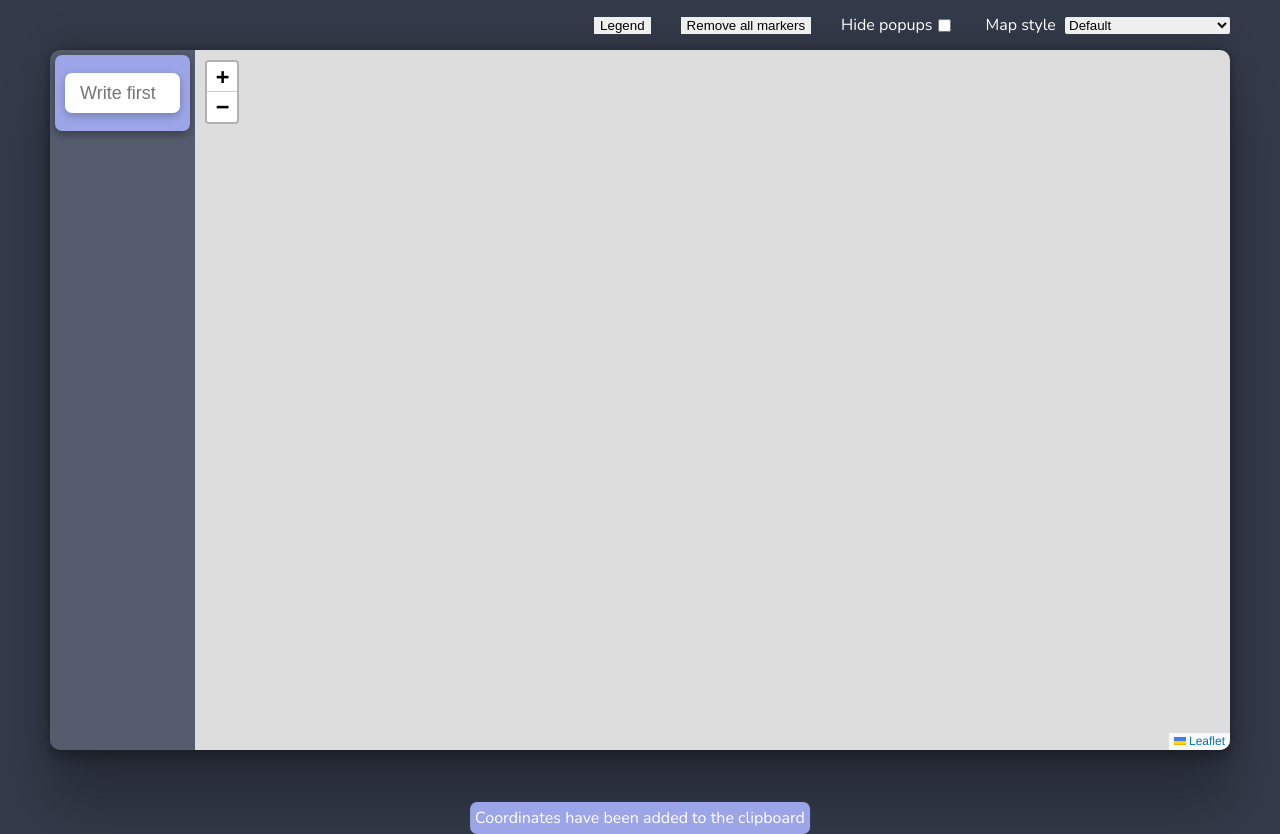
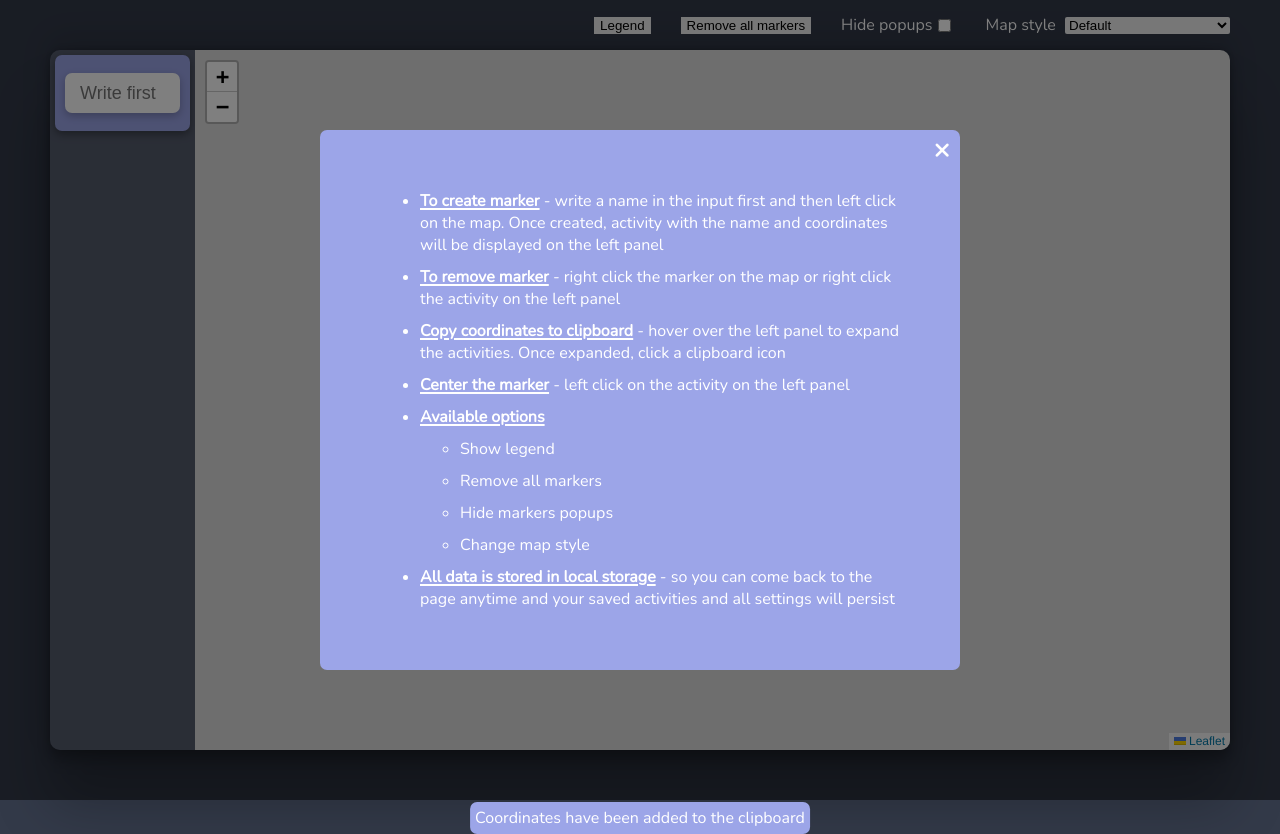
Before and after one commit to Celkowy/trail-tales, a plain HTML site: page index.html in a window 1280 px wide. Drawn offline with nearby package versions, Linux system fonts and the light colour scheme.

Commit message:
possible improvements fixed

```diff
--- a/eventListeners.js
+++ b/eventListeners.js
@@ -15,9 +15,13 @@ const input = document.querySelector('.marker-title')
 const popupToRemove = document.querySelector('.popup-to-remove')
 const background = document.querySelector('.background')
 const removeAllMarkersButton = document.querySelector('.remove-all-markers')
+const legendButton = document.querySelector('.legend')
+
+!localStorage.getItem('hidePopups') ? openLegend() : localStorage.setItem('firstEntry', 'no')
 
 //legend what to do -> button with popup
 //hide click check it
+//show legend on the first entry of the page / localstorage
 
 leftPanel.addEventListener('mouseover', function (e) {
   mapContainer.classList.add('expand')
@@ -120,7 +124,49 @@ removeAllMarkersButton.addEventListener('click', () => {
   exit.addEventListener('click', handleRemoveAllMarkersPopup.bind(null, popupToRemove, background))
 })
 
+legendButton.addEventListener('click', () => {
+  openLegend()
+})
+
 background.addEventListener('click', () => {
   popupToRemove.classList.remove('active')
   background.classList.remove('active')
 })
+
+function openLegend() {
+  popupToRemove.innerHTML = `
+  <i class="fa-solid fa-xmark"></i>
+  <div class="legend-content">
+    <ul>
+      <li>
+        <span class="underline">To create marker</span> - write a name in the input first and then left click on the map.
+        Once created, activity with the name and coordinates will be displayed on the left panel
+      </li>
+      <li>
+        <span class="underline">To remove marker</span> - right click the marker on the map or right click the activity on
+        the left panel
+      </li>
+      <li>
+        <span class="underline">Copy coordinates to clipboard</span> - hover over the left panel to expand the activities.
+        Once expanded, click a clipboard icon
+      </li>
+      <li><span class="underline">Center the marker</span> - left click on the activity on the left panel</li>
+      <li><span class="underline">Available options</span></li>
+      <ul>
+        <li>Show legend</li>
+        <li>Remove all markers</li>
+        <li>Hide markers popups</li>
+        <li>Change map style</li>
+      </ul>
+      <li>
+        <span class="underline">All data is stored in local storage</span> - so you can come back to the page anytime and
+        your saved activities and all settings will persist
+      </li>
+    </ul>
+  </div>
+  `
+  popupToRemove.classList.add('active')
+  background.classList.add('active')
+  const exit = document.querySelector('.fa-xmark')
+  exit.addEventListener('click', handleRemoveAllMarkersPopup.bind(null, popupToRemove, background))
+}
--- a/index.html
+++ b/index.html
@@ -45,8 +45,8 @@
       <button class="legend">Legend</button>
       <button class="remove-all-markers">Remove all markers</button>
       <div class="checkbox">
-        <label for="checkbox">Hide popups</label>
-        <input type="checkbox" class="hide-popups" />
+        <label for="checkbox-input">Hide popups</label>
+        <input id="checkbox-input" type="checkbox" class="hide-popups" />
       </div>
       <div class="map-style">
         <label for="map-style">Map style</label>
@@ -61,7 +61,7 @@
     <div class="wrapper">
       <div class="left-panel">
         <form>
-          <input class="marker-title" type="text" placeholder="Write first" maxlength="50" />
+          <input id="form-marker-title" class="marker-title" type="text" placeholder="Write first" maxlength="50" />
         </form>
         <div class="cords-list"></div>
       </div>
--- a/style.css
+++ b/style.css
@@ -260,21 +260,19 @@ button {
   align-items: center;
   top: 50%;
   left: 50%;
+  padding: 50px;
   transform: translate(-50%, -50%);
   z-index: 99999999;
-  width: 400px;
-  height: 150px;
   background-color: #9ca5e8;
   border-radius: 7px;
   color: white;
-  /* display: none; */
 }
 
 .button-container {
   width: 150px;
   display: flex;
   justify-content: space-between;
-  margin-top: 15px;
+  margin-top: 25px;
 }
 
 .popup-to-remove.active {
@@ -312,3 +310,12 @@ i {
   padding: 12px 30px;
   border-radius: 7px;
 }
+
+li {
+  margin: 10px;
+}
+
+.underline {
+  text-decoration: underline 2px;
+  text-underline-offset: 2px;
+}
```
